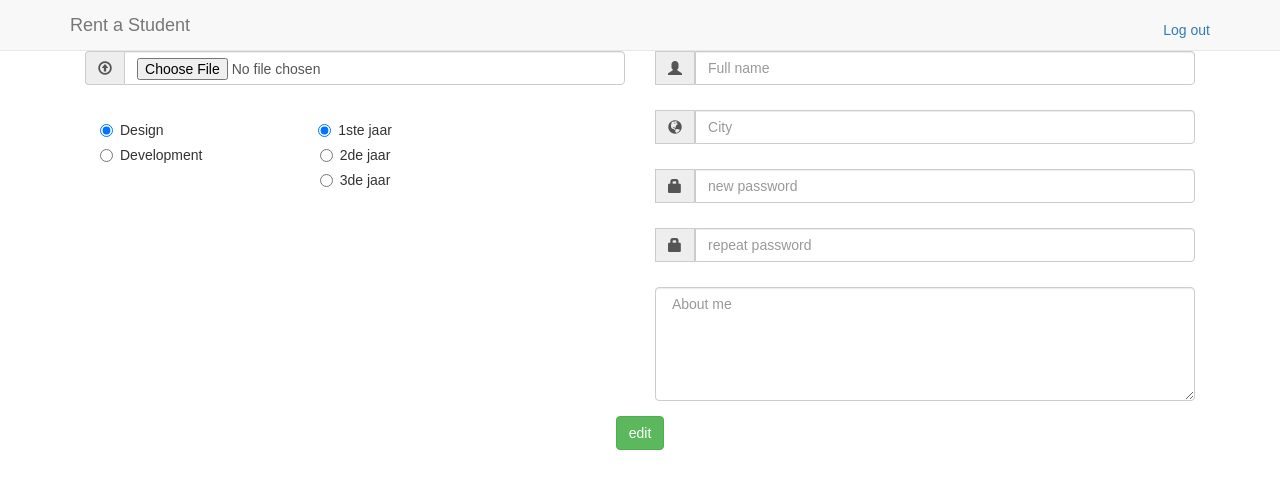
After one commit to daangorinsek/rent-a-student, a PHP site: page /rent-a-student/edit_profile.php in a window 1280 px wide. The commit adds this page. Shown: the top 489 px of the page. Run offline with PHP 8.4, Linux system fonts and the light colour scheme; data that the repository does not hold is empty; some libraries are stand-ins or nearby versions.

Commit message:
editing profile

```diff
--- /dev/null
+++ b/edit_profile.php
@@ -0,0 +1,172 @@
+<?php
+require_once 'core/init.php';
+
+$user = new User();
+if ($user->isLoggedIn()) {
+if (Input::exists()) {
+
+			try {
+                $user->edit(array(
+                    'name' => Input::get('name')
+
+                ));
+
+            } catch(Exception $e) {
+                $err = $e->getMessage();
+            }
+        } else {
+        	echo "nothing";
+
+        }
+
+}
+
+?><!DOCTYPE html>
+<html lang="en">
+<head>
+
+	<title>Edit Profile</title>
+	<meta name="description" content="">
+	<meta name="author" content="">
+	<meta charset="utf-8">
+	<meta name="viewport" content="width=device-width, initial-scale=1.0">
+	<link rel="shortcut icon" href="../assets/ico/favicon.ico">
+
+	<link href="css/bootstrap.min.css" rel="stylesheet">
+	<link href="css/style.css" rel="stylesheet">
+
+
+<!--[if lt IE 9]>
+<script src="http://html5shim.googlecode.com/svn/trunk/html5.js"></script>
+<![endif]-->
+
+<link rel="apple-touch-icon-precomposed" sizes="114x114" href="../assets/ico/apple-touch-icon-114-precomposed.png">
+<link rel="apple-touch-icon-precomposed" sizes="72x72" href="../assets/ico/apple-touch-icon-72-precomposed.png">
+<link rel="apple-touch-icon-precomposed" href="../assets/ico/apple-touch-icon-57-precomposed.png">
+</head>
+
+<body>
+	<nav class="navbar navbar-default navbar-static-top">
+		<div class="container">
+			<a class="navbar-brand" href="#">Rent a Student</a>
+			<a href="#" class="pull-right"><?php echo escape($user->data()->name); ?></a>
+			<br />
+			  <a href="logout.php" class="pull-right">Log out</a>
+
+
+		</div>
+	</nav>
+
+
+	<div class="container">
+
+
+			<form action="" method="post" role="form" enctype="multipart/form-data">
+				<div class="col-md-6">
+
+					<div class="input-group pull-left">
+						<a href="#">
+  <img src="<?php echo $user->data()->photo_url; ?>" />
+						</a>
+
+					</div>
+					<div class="input-group pull-left">
+                            <span class="input-group-addon"><i class="glyphicon glyphicon-upload"></i></span>
+                            <input id="photo" type="file" class="form-control" name="photo">
+                    </div>
+
+
+
+					<div class="form-group">
+
+
+						<div class="form-group col-md-4">
+							<div class="radio text-left">
+								<label>
+									<input type="radio" id="edit-desordev" name="desordev" id="optionsRadios4" value="Design" checked>Design
+								</label>
+							</div>
+							<div class="radio text-left">
+								<label>
+									<input type="radio" id="edit-desordev" name="desordev" id="optionsRadios5" value="Development">Development
+								</label>
+							</div>
+						</div>
+						<div class="form-group col-md-4">
+							<div class="radio">
+								<label>
+									<input type="radio" id="edit-grade" name="grade" id="optionsRadios1" value="1" checked>
+									1ste jaar
+								</label>
+							</div>
+							<div class="radio">
+								<label>
+									<input type="radio" id="edit-grade" name="grade" id="optionsRadios2" value="2">
+									2de jaar
+								</label>
+							</div>
+							<div class="radio">
+								<label>
+									<input type="radio" id="edit-grade" name="grade" id="optionsRadios3" value="3">
+									3de jaar
+								</label>
+							</div>
+						</div>
+
+					</div>
+
+				</div>
+				<div class="col-md-6">
+					<div class="form-group">
+
+							<div class="input-group">
+								<label for="name" class="sr-only"> Name</label>
+								<span class="input-group-addon"><i class="glyphicon glyphicon-user"></i></span>
+								<input class="form-control" type="text" id="name" name="name" placeholder="Full name" value="<?php echo Input::get('name'); ?>">
+							</div>
+							<div class="input-group">
+								<label for="lastname" class="sr-only"> City</label>
+								<span class="input-group-addon"><i class="glyphicon glyphicon-globe"></i></span>
+								<input class="form-control" type="text" id="edit-city" name="city" placeholder="City" value="">
+							</div>
+
+						<div class="input-group">
+							<label for="oldpassword" class="sr-only"> New Password</label>
+							<span class="input-group-addon"><i class="glyphicon glyphicon-lock"></i></span>
+							<input class="form-control" id="edit-password" name="password" type="password" placeholder="new password" value="">
+						</div>
+						<div class="input-group">
+							<label for="newpassword" class="sr-only">Repeat New Password</label>
+							<span class="input-group-addon"><i class="glyphicon glyphicon-lock"></i></span>
+							<input class="form-control" id="edit_password" name="password" type="password" placeholder="repeat password" value="">
+						</div>
+						<label for="about" class="sr-only"> About Me</label>
+						<textarea class="form-control" name="about" rows="5" placeholder=" About me"></textarea>
+					</div>
+
+
+				</div>
+
+
+					<div class="form-group col-md-12 text-center">
+                        <input type="submit" id="btn-edit" class="btn btn-success" value="edit"/>
+					</div>
+
+
+			</form>
+
+
+
+
+
+    <!-- Le javascript
+    ================================================== -->
+    <!-- Placed at the end of the document so the pages load faster -->
+
+    <script src="https://ajax.googleapis.com/ajax/libs/jquery/2.1.3/jquery.min.js"></script>
+    <script type="text/javascript" src="js/bootstrap-tab.js"></script>
+    <script type="text/javascript" src="js/bootstrap.js"></script>
+
+
+</body>
+</html>
--- a/login.php
+++ b/login.php
@@ -16,7 +16,7 @@ if (Input::exists()) {
             $login = $user->login(Input::get('username'), Input::get('password'), $remember);
 
             if($login) {
-                Redirect::to('profile_page.php');
+                Redirect::to('edit_profile.php');
             } else {
                 echo 'Login failed';
             }
--- a/profile_page.php
+++ b/profile_page.php
@@ -33,7 +33,7 @@ if ($user->isLoggedIn()) { ?>
 <body>
 
   <a href="logout.php">Log out</a>
-  <a href="update.php">Update info</a>
+  <a href="edit_profile.php">Update info</a>
 
   <p>Hello <a href=""><?php echo escape($user->data()->name); ?></a>!</p>
   <img src="<?php echo $user->data()->photo_url; ?>" />
--- a/register.php
+++ b/register.php
@@ -61,7 +61,7 @@ if (Input::exists()) {
     <meta name="keywords" content=""/>
     <meta name="author" content=""/>
 
-    <title>Untitled</title>
+    <title>Sign up</title>
 
     <link rel="stylesheet" type="text/css" href="css/reset.css" />
     <link rel="stylesheet" type="text/css" href="css/bootstrap.min.css" />
@@ -101,7 +101,7 @@ if (Input::exists()) {
                         </div>
                         <div style="margin-bottom: 25px" class="input-group">
                             <span class="input-group-addon"><i class="glyphicon glyphicon-user"></i></span>
-                            <input id="signup-name" type="text" class="form-control" name="name" value="<?php echo Input::get('name'); ?>" placeholder="Enter your name">
+                            <input id="signup-name" type="text" class="form-control" name="name" value="<?php echo Input::get('name'); ?>" placeholder="Enter your full name">
                         </div>
                         <div style="margin-bottom: 25px" class="input-group">
                             <span class="input-group-addon"><i class="glyphicon glyphicon-upload"></i></span>
```
Also changed, not shown: classes/User.class.php (+8 -1 lines), sql/students.sql (added, +57 -0 lines), uploads/55506cb8bc1969.07362897.jpg (added), uploads/55530edd9cd617.53695986.jpg (added), uploads/555313664079d4.52965396.jpg (added), uploads/555313d9d48b66.87335162.jpg (added), uploads/55531413c49ec0.07562078.jpg (added), uploads/555314e908fd61.73083433.jpg (added), uploads/5553153fa3c449.21086269.jpg (added).
